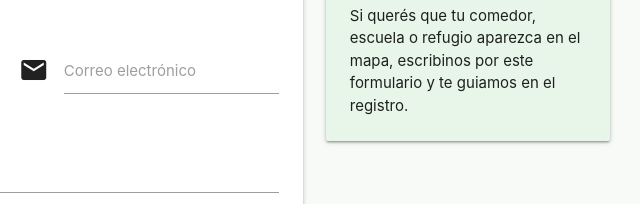
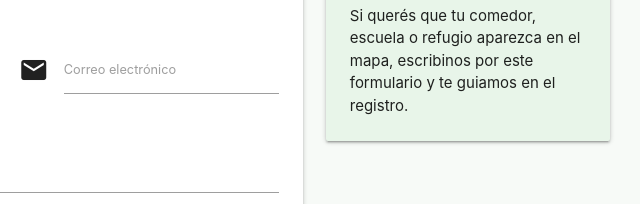
Before and after one commit to ValentinBlacutt/FrontSolidaridad, a plain HTML site: page index.html in a window 1280 px wide. Shown: the part 3176-3380 px from the top of the page, 629-1269 px from the left. Drawn offline with nearby package versions, Linux system fonts and the light colour scheme; no server answers.

Commit message:
fix mensaje se interponía en renglón

```diff
--- a/CSS/styles.css
+++ b/CSS/styles.css
@@ -256,3 +256,12 @@ nav ul a { padding: 0 12px; font-size: 15px; }
   width: 100%;
   margin: 0.5rem 0 1rem;
 }
+#formContacto .correo-label {
+    white-space: nowrap;
+    font-size: 0.85rem;
+    width: calc(100% - 3rem);
+}
+
+#formContacto input#email {
+    margin-bottom: 0;
+}
--- a/index.html
+++ b/index.html
@@ -359,7 +359,7 @@
                     <div class="input-field col s12 m6">
                       <i class="material-icons prefix">email</i>
                       <input id="email" name="email" type="email" maxlength="200" autocomplete="email">
-                      <label for="email">Correo electrónico</label>
+                      <label for="email" class="correo-label">Correo electrónico</label>
                       <span class="error-msg" id="error-email" role="alert"></span>
                     </div>
 
```
